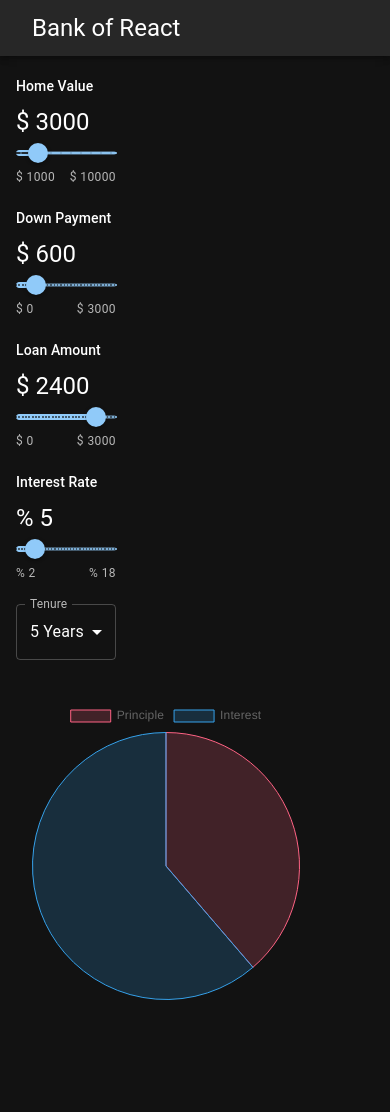
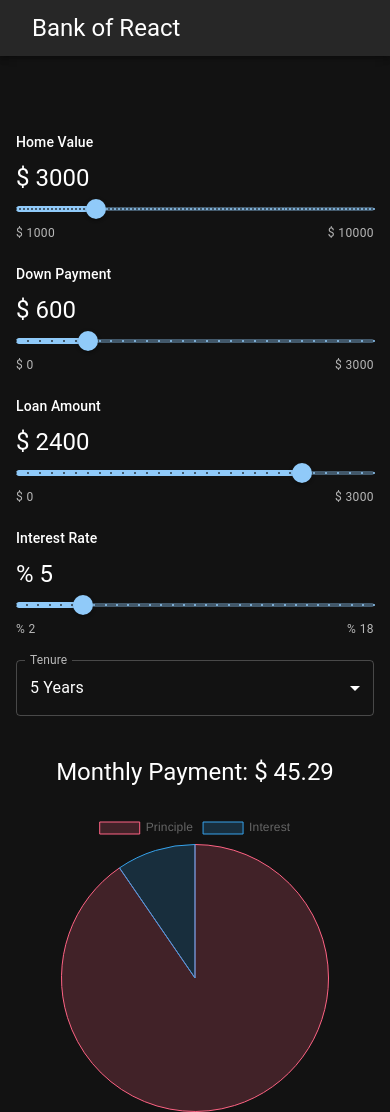
Before and after one commit to tanvir35web/Bank-of-React, a React app: page / in a window 390 px wide. Before the commit the page ends 1000 px from the top, so only its background shows below. Built offline with nearby package versions, Linux system fonts and the light colour scheme; the HTML template or start-up script is replaced by a standard one.

Commit message:
responsive

```diff
--- a/src/App.jsx
+++ b/src/App.jsx
@@ -18,13 +18,13 @@ function App() {
     <div>
       <Navbar />
 
-      <Container maxWidth="xl">
-        <Grid container spacing={5}>
-          <Grid item md={6}>
+      <Container maxWidth="xl" sx={{marginTop: 7}}>
+        <Grid container spacing={5} alignItems={"center"}>
+          <Grid item xs={12} md={6}>
             <SliderSelect data={data} setData={setData} />
             <Tenure data={data} setData={setData} />
           </Grid>
-          <Grid item md={6}>
+          <Grid item xs={12} md={6}>
             <Result data={data} />
           </Grid>
         </Grid>
--- a/src/Result.jsx
+++ b/src/Result.jsx
@@ -1,18 +1,29 @@
 import React from "react";
 import { Chart as ChartJS, ArcElement, Tooltip, Legend } from "chart.js";
 import { Pie } from "react-chartjs-2";
+import { Stack, Typography } from "@mui/material";
 
 ChartJS.register(ArcElement, Tooltip, Legend);
 
 const Result = ({ data }) => {
   const { homeValue, downPayment, loanAmount, loanTerm, interestRate } = data;
 
+  const totalLoanMonths = loanTerm * 12;
+  const interestPerMonth = interestRate / 100 / 12;
+  const monthlyPayment =
+    (loanAmount *
+      interestPerMonth *
+      (1 + interestPerMonth) ** totalLoanMonths) /
+    ((1 + interestPerMonth) ** totalLoanMonths - 1);
+
+  const totalInterestGenerated = monthlyPayment * totalLoanMonths - loanAmount;
+
   const piChartData = {
     labels: ["Principle", "Interest"],
     datasets: [
       {
         label: "Ration of Principle and Interest",
-        data: [12, 19],
+        data: [homeValue, totalInterestGenerated],
         backgroundColor: ["rgba(255, 99, 132, 0.2)", "rgba(54, 162, 235, 0.2)"],
         borderColor: ["rgba(255, 99, 132, 1)", "rgba(54, 162, 235, 1)"],
         borderWidth: 1,
@@ -20,9 +31,16 @@ const Result = ({ data }) => {
     ],
   };
   return (
-    <div>
-      <Pie data={piChartData} />
-    </div>
+    <Stack gap={3}>
+      <Typography variant="h5" textAlign={"center"}>
+        Monthly Payment: $ {monthlyPayment.toFixed(2)}
+      </Typography>
+      <Stack direction={"row"} justifyContent={"center"}>
+        <div>
+          <Pie data={piChartData} />
+        </div>
+      </Stack>
+    </Stack>
   );
 };
 
```
